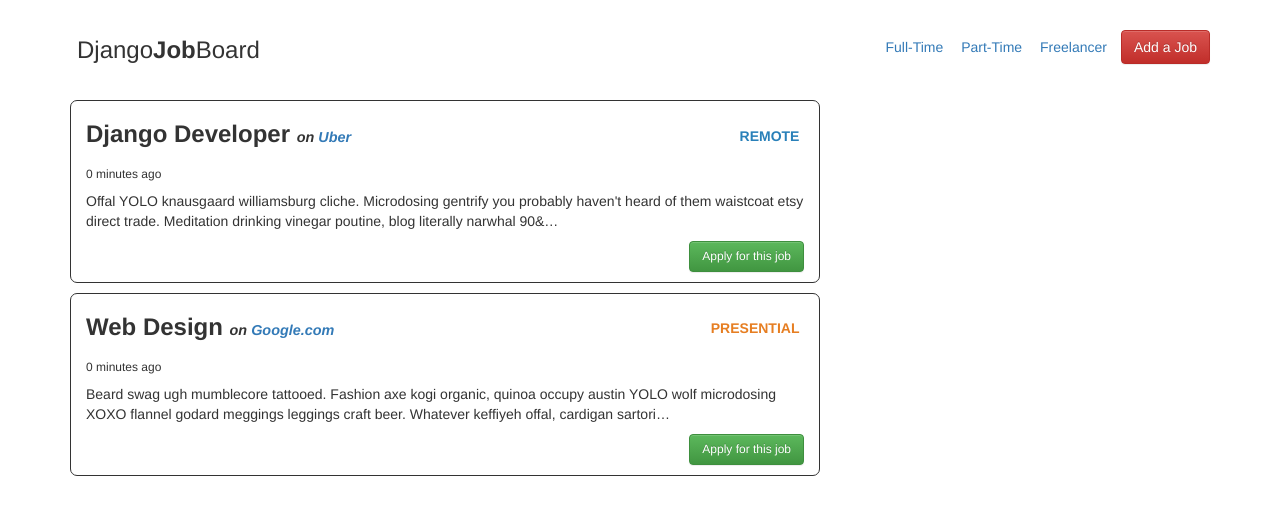
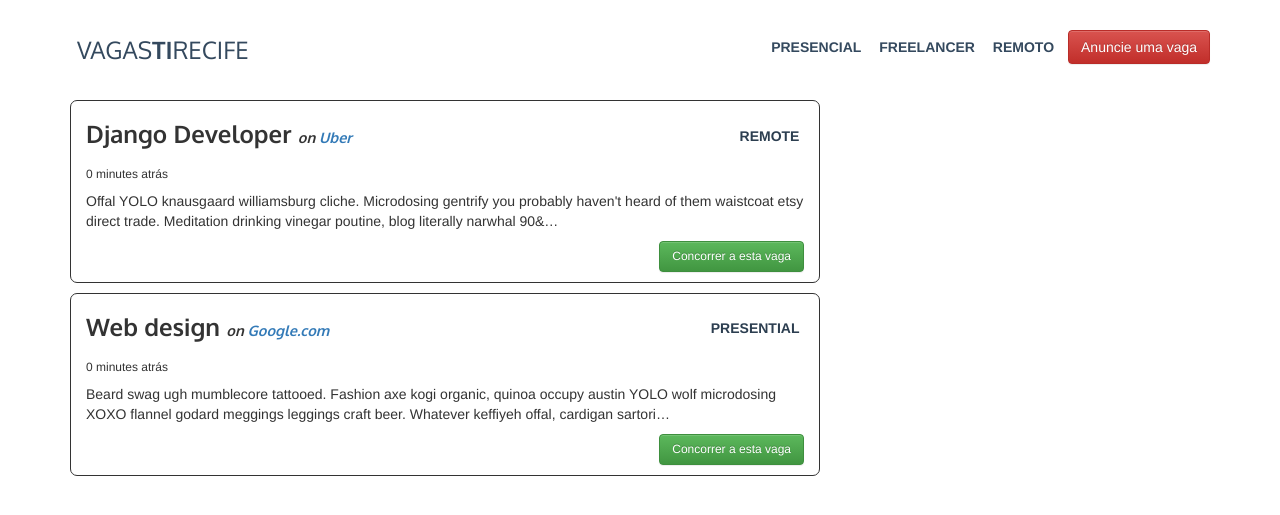
Before and after one commit to marcosvicente/vagastirecife, a Django app: page / in a window 1280 px wide. Shown: the top 515 px of the page. Run offline with Django 3.2, Linux system fonts and the light colour scheme; data comes from the database, SQL or seed files in the repository; some libraries are stand-ins or nearby versions.

Commit message:
Added Job Detail view and styles

```diff
--- a/job_board/static/css/main.css
+++ b/job_board/static/css/main.css
@@ -1,6 +1,10 @@
 * {
     margin: 0;
     padding: 0;
+}
+
+h1, h3 {
+  font-family: 'Oxygen', sans-serif;
 }
 
 .header {
@@ -13,6 +17,12 @@
 
 .logo {
     margin: 0.7rem;
+    text-transform: uppercase;
+}
+
+.logo a {
+  text-decoration: none;
+  color: #34495e;
 }
 
 .logo span {
@@ -25,6 +35,10 @@
     padding-left: 1.5rem;
     padding-right: 0.5rem;
     border-radius: 7px;
+}
+
+.detail-title {
+    color: #7f8c8d;
 }
 
 .job-title {
@@ -41,7 +55,16 @@
 }
 
 .main-menu li a {
+    font-weight: bold;
+    text-transform: uppercase;
+    color: #34495e;
     padding-right: 1.4rem;
+}
+
+.main-menu li a:hover {
+    text-decoration: none;
+    color: #7f8c8d;
+    transition: all 0.2s ease-in-out;
 }
 
 .job-co {
@@ -64,10 +87,14 @@
     margin: 1% 2% 0 0;
 }
 
-.presential {
+.presencial {
     color: #e67e22;
 }
 
-.remote {
-    color: #2980b9;
+.remoto {
+    color: #27ae60;
 }
+
+.freelancer {
+    color: #3498db;
+}
--- a/job_board/templates/jobs/base.html
+++ b/job_board/templates/jobs/base.html
@@ -5,9 +5,10 @@
 <html lang="en">
 <head>
     <meta charset="UTF-8">
-    <title>{% block title %} Django Job Board {% endblock title %}</title>
+    <title>{% block title %} Vagas TI Recife - Seu portal de vagas em TI no Recife {% endblock title %}</title>
     <link rel="stylesheet" href="//maxcdn.bootstrapcdn.com/bootstrap/3.2.0/css/bootstrap.min.css">
     <link rel="stylesheet" href="//maxcdn.bootstrapcdn.com/bootstrap/3.2.0/css/bootstrap-theme.min.css">
+    <link href='https://fonts.googleapis.com/css?family=Oxygen:400,700' rel='stylesheet' type='text/css'>
     <link rel="stylesheet" href="{% static 'css/main.css' %}">
 </head>
 <body>
@@ -15,12 +16,12 @@
     <div class="row">
         <div class="header col-md-12">
             <header>
-                <h3 class="logo pull-left">Django<span>Job</span>Board</h3>
-                <a href="#" class="btn btn-danger pull-right">Add a Job</a>
+                <h3 class="logo pull-left"><a href="{% url 'index' %}">Vagas<span>TI</span>Recife</a></h3>
+                <a href="#" class="btn btn-danger pull-right">Anuncie uma vaga</a>
                 <ul class="main-menu pull-right">
-                    <li><a href="#">Full-Time</a></li>
-                    <li><a href="#">Part-Time</a></li>
+                    <li><a href="#">Presencial</a></li>
                     <li><a href="#">Freelancer</a></li>
+                    <li><a href="#">Remoto</a></li>
                 </ul>
             </header>
         </div>
--- a/job_board/templates/jobs/job_list.html
+++ b/job_board/templates/jobs/job_list.html
@@ -7,12 +7,12 @@
 <div id="job" class="job">
     <div class="job-title">
         <h5 class="{{ job.job_type }} job-type">{{ job.job_type }}</h5>
-        <h3 class='job-title'>{{ job.title|title }} <span class="job-co"> on <a class="job-url" target="_blank" href="{{ job.url }}">{{ job.company }}</a></span></h3>
+        <h3 class='job-title'>{{ job.title }} <span class="job-co"> on <a class="job-url" target="_blank" href="{{ job.url }}">{{ job.company }}</a></span></h3>
     </div>
     <div class="clearfix">
-        <p><h6 class="timestamp">{{ job.timestamp|timesince }} ago</h6></p>
+        <p><h6 class="timestamp">{{ job.timestamp|timesince }} atrás</h6></p>
         <p class="job-description"> {{ job.description|linebreaks|truncatechars:200 }}</p>
-        <a class="btn btn-success read-more" href="{% url 'job_detail' slug=job.slug %}">Apply for this job</a>
+        <a class="btn btn-success read-more" href="{% url 'job_detail' slug=job.slug %}">Concorrer a esta vaga</a>
     </div>
 </div>
 
--- /dev/null
+++ b/requirements/base.txt
@@ -0,0 +1,2 @@
+Django==1.9.5
+psycopg2==2.6.1
--- /dev/null
+++ b/requirements/development.txt
@@ -0,0 +1,4 @@
+-r base.txt
+
+django-debug-toolbar==1.4
+flake8==2.5.2
```
Also changed, not shown: config/settings.py (+7 -2 lines), job_board/templates/jobs/job_detail.html (+23 -0 lines), 12 other files.
